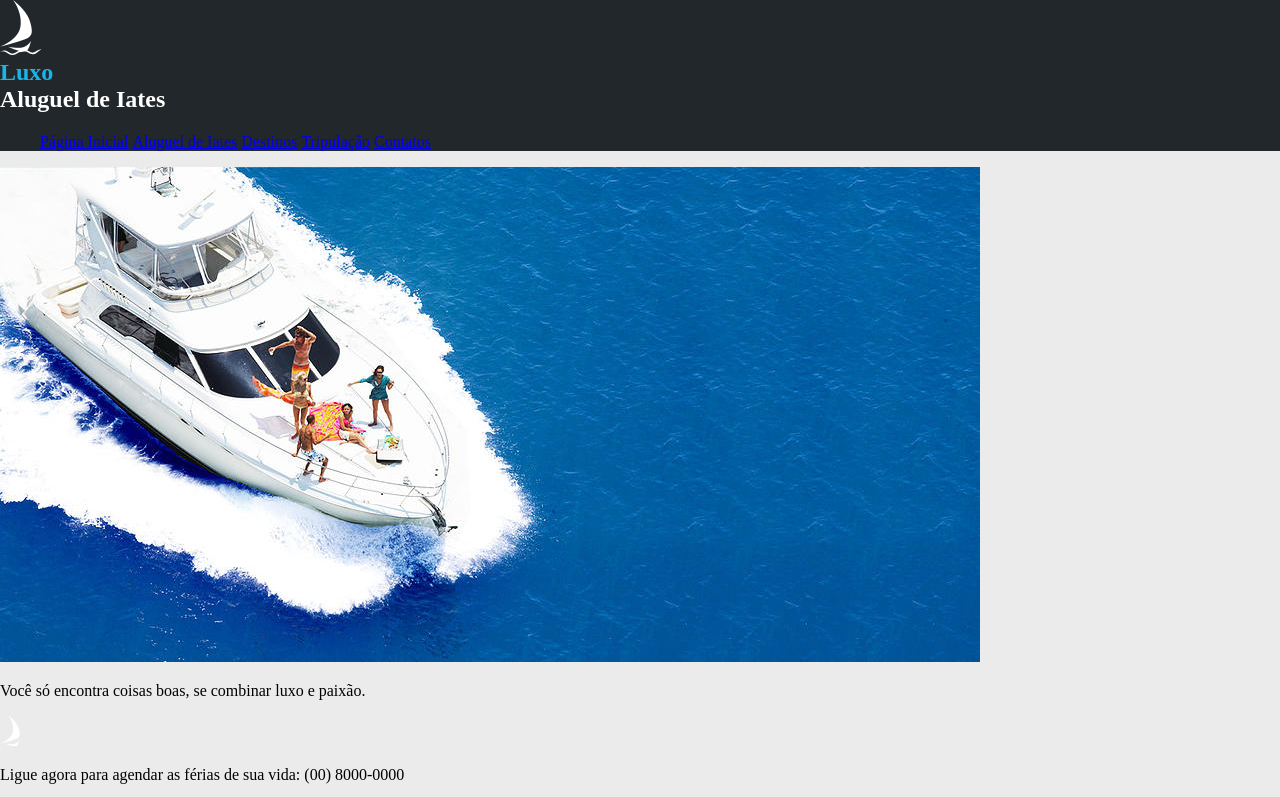
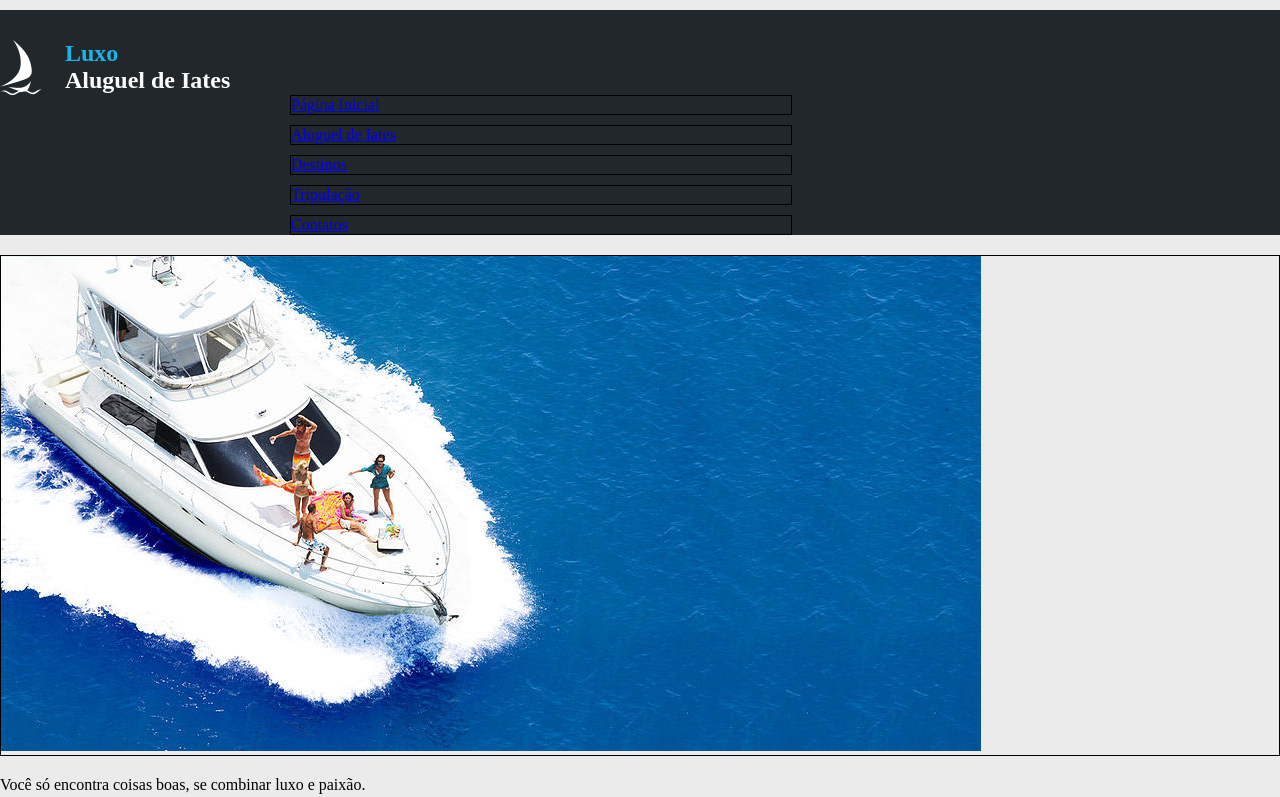
Before and after one commit to FrankkAntonio/Aula-HTML, a plain HTML site: page Projeto-AluguelIates/index.html in a window 1280 px wide. Shown: the top 797 px of the page. Drawn offline with Linux system fonts and the light colour scheme.

Commit message:
Atualização de margens

```diff
--- a/Projeto-AluguelIates/style.css
+++ b/Projeto-AluguelIates/style.css
@@ -1,17 +1,56 @@
-body {background-color:  #EBEBEB;
-margin: 0px; }
+body {
+    background-color: #EBEBEB;
+    margin: 0;
+  }
 
-h1 { color: #1BB4E8;
-display: inline;
-margin-bottom: 0px;}
 
-h2 {color: #FFFFFF;
-margin-top: 0px;}
+  h1 {
+    color: #1BB4E8;
+    display: inline;
+    margin-bottom: 0;
+  }
 
-li {display: inline;}
+  h2 {
+    color: #FFFFFF;
+    margin-top: 0;
+  }
 
-nav {background-color: #21272B;}
 
-#foto-grande {margin-top: 0px;}
+  li {
+    display: inline-block;
+    border: 1px solid black;
+    width: 500px;
+    margin-left: 250px;
+    margin-top: 10px;
+  }
 
-.cor_marron {color: #C6B07F; }
+
+  nav {
+    background-color: #21272B;
+    margin-top: 10px;
+    margin-bottom: 0;
+
+
+
+  }
+
+
+  #empresa {
+    position: absolute;
+    left: 65px;
+    top: 40px;
+  }
+
+
+  #logotipo {
+    display: inline-block;
+    position: relative;
+    top: 30px;
+  }
+
+
+  #foto-grande {
+    border: 1px solid black;
+    display: block;
+    margin: 20px auto;
+  }
```
